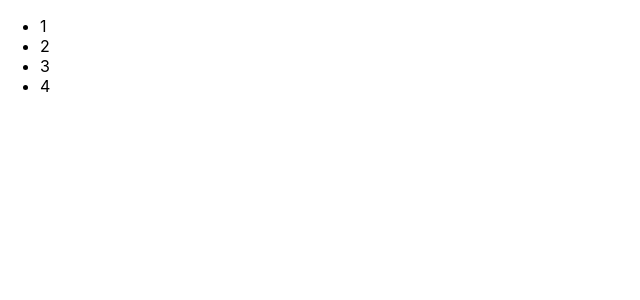
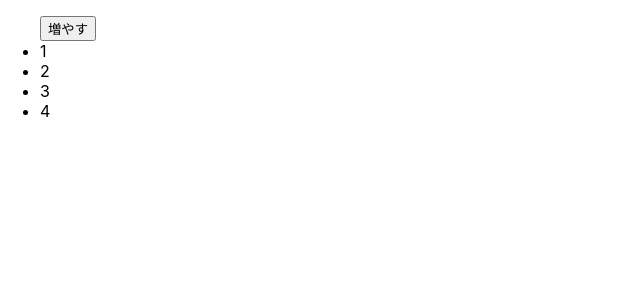
Before and after one commit to Awtanabe/sample-list-app, a React (Create React App) app: page / in a window 1280 px wide. Shown: the top 300 px of the page, without its empty margins (0-640 px from the left). Built offline with nearby package versions, Linux system fonts and the light colour scheme.

Commit message:
listsを増やす

```diff
--- a/src/components/Lists.js
+++ b/src/components/Lists.js
@@ -8,11 +8,19 @@ class Lists extends Component {
     }
   }
 
+  addList() {
+    const newLists = [...this.state.lists]
+    const addNum = this.state.lists.length + 1
+    newLists.push(addNum)
+    this.setState({lists: newLists})
+  }
+
   render() {
     const { lists } = this.state
     return(
       <div>
         <ul>
+          <button onClick={this.addList.bind(this)}>増やす</button>
           {lists.map((list) => <li>{list}</li>)}
         </ul>
       </div>
```
Also changed, not shown: 1 other file (tests, documents, lock files or other folders).
